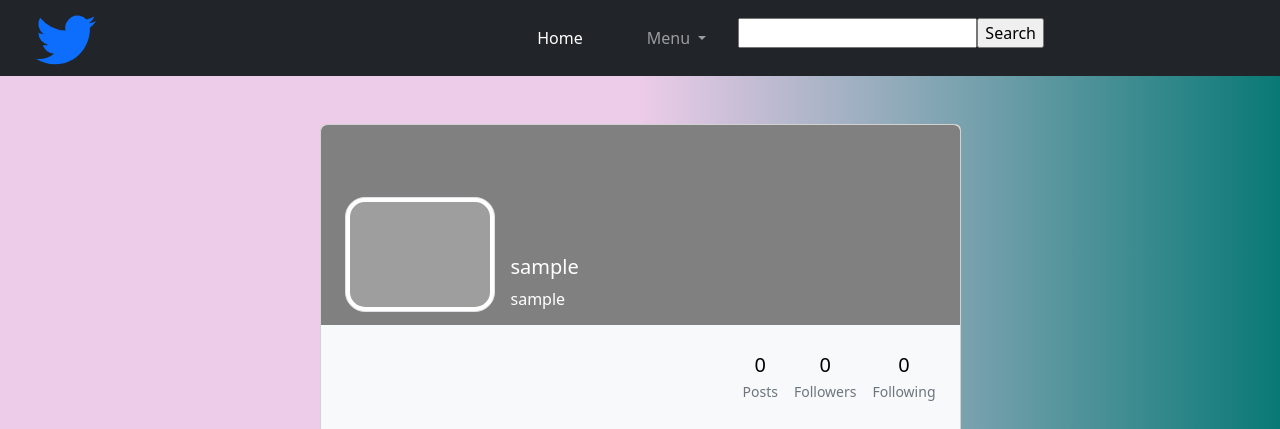
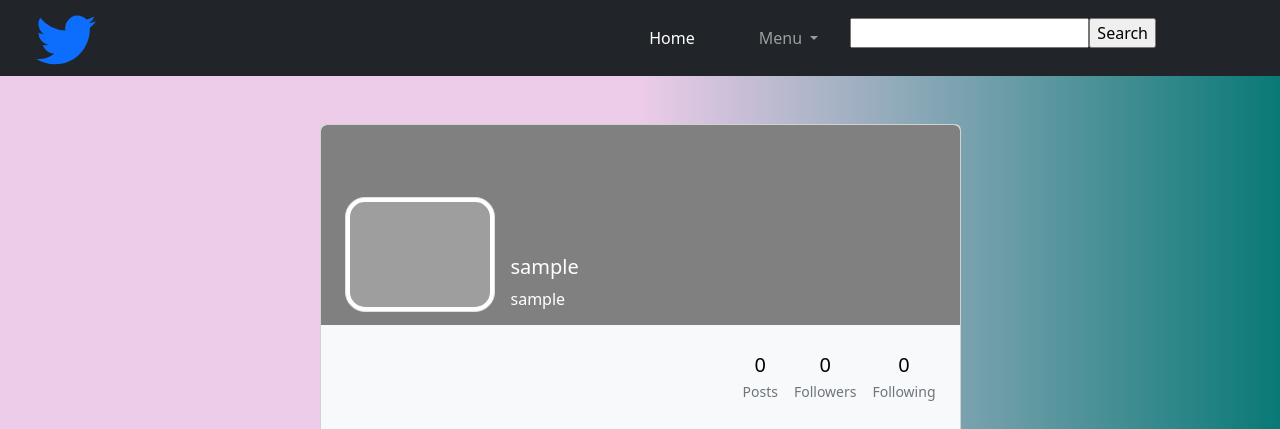
Before and after one commit to JoaoLucasVeras/ChirperProject, a Flask app: a page that uses app/templates/base.html in a window 1280 px wide. Shown: the top 429 px of the page. Run offline with Flask 2, Linux system fonts and the light colour scheme; a user stored in the database is signed in; data comes from the database, SQL or seed files in the repository; data that the repository does not hold is empty; parts of the project's set-up code (start-up, migrations or seed data) failed here and were passed over; some libraries are stand-ins or nearby versions; grey boxes are pictures that could not be loaded.

Commit message:
fixed navbar

```diff
--- a/app/templates/base.html
+++ b/app/templates/base.html
@@ -52,9 +52,7 @@
         >
           <span class="navbar-toggler-icon"></span>
         </button>
-        <div class="collapse navbar-collapse" id="navbarSupportedContent">
-          {% if current_user.is_authenticated %}
-          <ul class="navbar-nav ms-auto mb-2 mb-lg-0">
+
 
             <div class="collapse navbar-collapse" id="navbarSupportedContent">
               {% if current_user.is_authenticated %}
@@ -101,7 +99,7 @@
                   {{search_form.input}}{{search_form.search}}
                 </form>
               </ul>
-              {% else %}
+            {% else %}
               <ul class="navbar-nav ms-auto mb-2 mb-lg-0">
                 <li class="nav-item dropdown mx-4">
                   <a
@@ -125,9 +123,7 @@
               </ul>
               {% endif %}
             </div>
-          </ul>
-        </div>
-        {%endif%}
+
       </div>
     </nav>
 
```
Also changed, not shown: app/templates/base_no_theme.html (+2 -6 lines).
